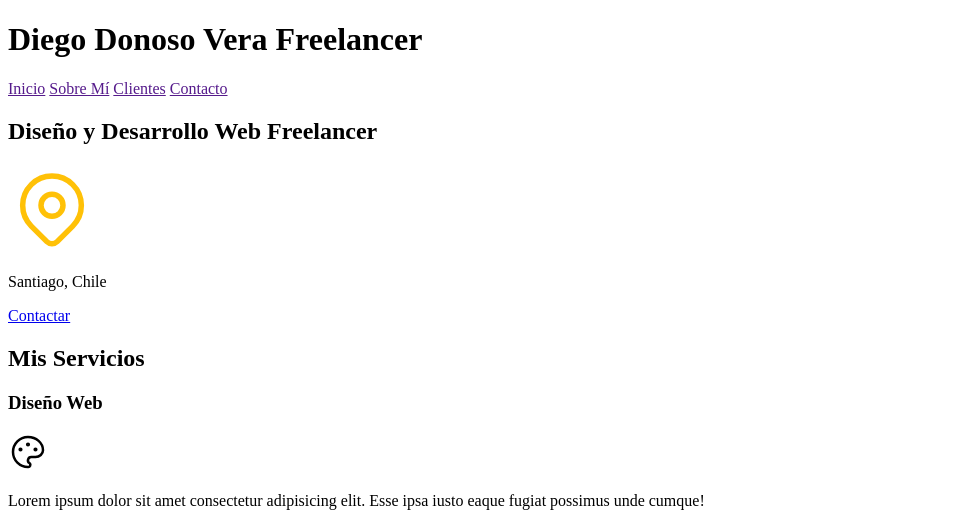
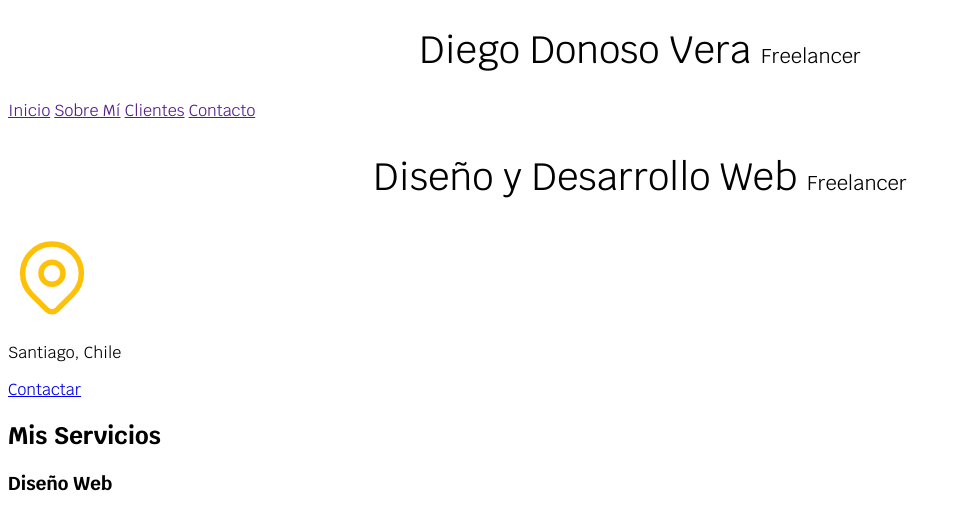
Before and after one commit to dev-diegov/sitio-freelancer, a plain HTML site: page index.html in a window 1280 px wide. Shown: the top 516 px of the page, without its empty margins (0-962 px from the left). Drawn offline with Linux system fonts and the light colour scheme.

Commit message:
Añadiendo CSS

```diff
--- /dev/null
+++ b/css/styles.css
@@ -0,0 +1,26 @@
+:root{
+    --blanco:#FFFFFF;
+    --oscuro: #212121;
+    --primario: #FFC107;
+    --secundario: #0097A7;
+    --gris: #757575;
+}
+
+html{
+    font-size: 62.5%;
+}
+
+body{
+    font-size: 16px; /* 1rem = 10px con la configuración de html y body*/
+    font-family: 'Krub', sans-serif;
+}
+
+.titulo{
+    text-align: center;
+    font-size: 3.8rem;
+    font-weight: 400;
+}
+
+.titulo span{
+    font-size: 2rem;
+}
--- a/index.html
+++ b/index.html
@@ -4,11 +4,16 @@
     <meta charset="UTF-8">
     <meta http-equiv="X-UA-Compatible" content="IE=edge">
     <meta name="viewport" content="width=device-width, initial-scale=1.0">
+
+    <link href="https://fonts.googleapis.com/css2?family=Krub:wght@400;700&display=swap" rel="stylesheet">
+
+    <link rel="stylesheet" href="css/styles.css">
+
     <title>Diseñador Freelancer</title>
 </head>
 <body>
     <header>
-        <h1>Diego Donoso Vera Freelancer</h1>
+        <h1 class="titulo">Diego Donoso Vera <span>Freelancer</span></h1>
     </header>
 
     <nav>
@@ -19,7 +24,7 @@
     </nav>
 
     <section>
-        <h2>Diseño y Desarrollo Web Freelancer</h2>
+        <h2 class="titulo">Diseño y Desarrollo Web <span>Freelancer</span></h2>
         <svg xmlns="http://www.w3.org/2000/svg" class="icon icon-tabler icon-tabler-map-pin" width="88" height="88" viewBox="0 0 24 24" stroke-width="1.5" stroke="#ffc107" fill="none" stroke-linecap="round" stroke-linejoin="round">
             <path stroke="none" d="M0 0h24v24H0z" fill="none"/>
             <circle cx="12" cy="11" r="3" />
```
